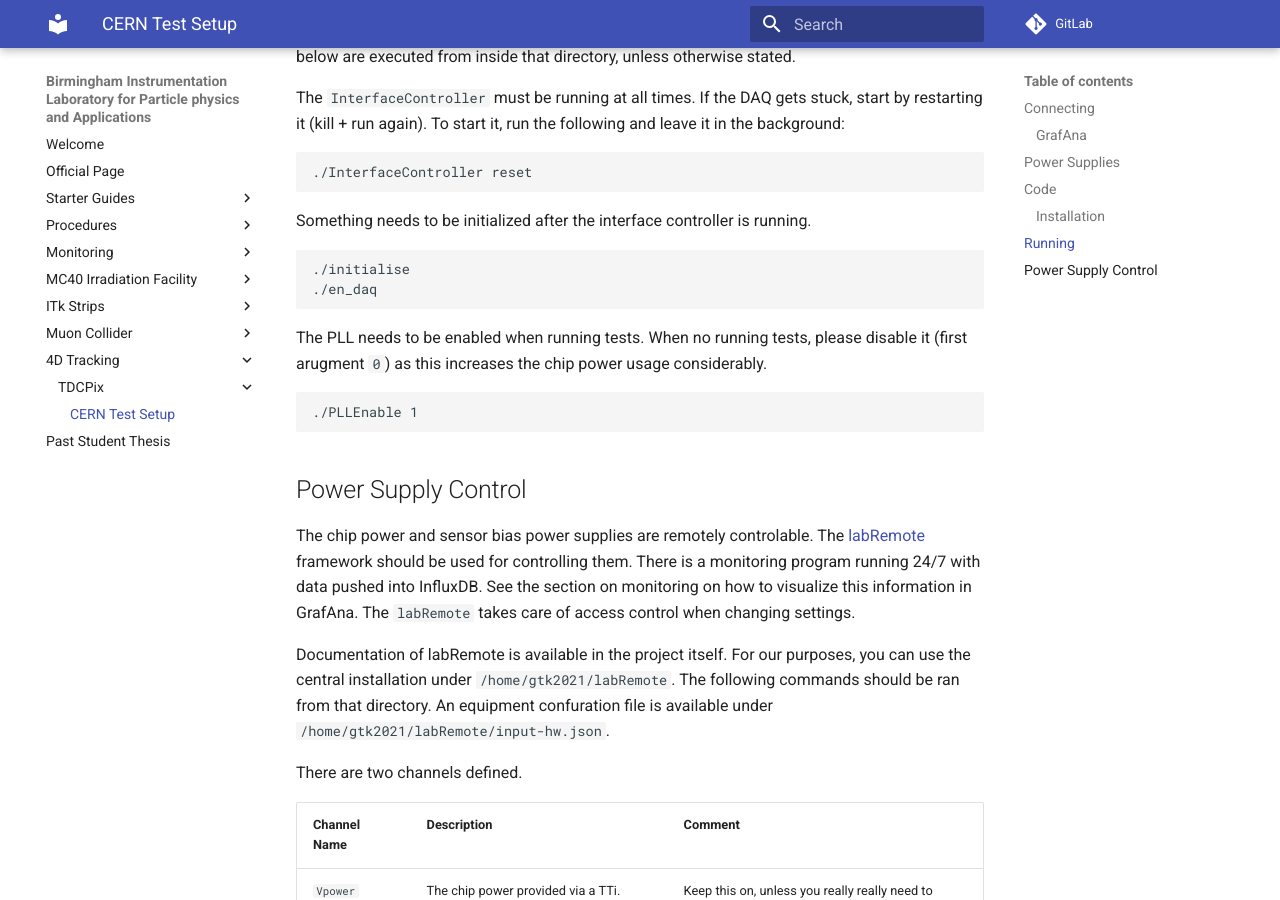
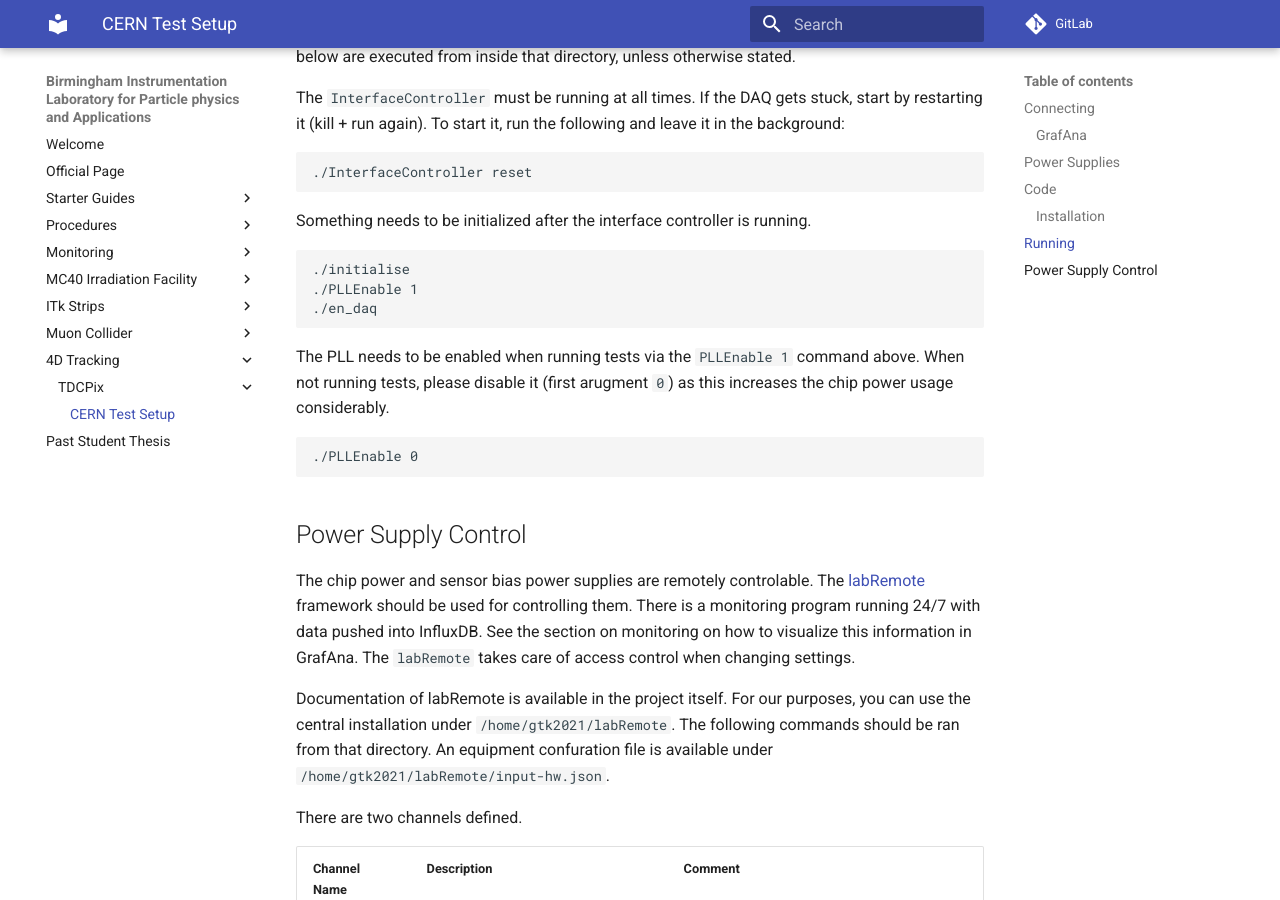
Before and after one commit to BILPAware/wiki, an MkDocs documentation site: the page built from docs/4dtracking/tdcpix/cernsetup.md, in a window 1280 px wide and 900 px high, scrolled down 1712 px. Built offline with MkDocs 1.6.1 and Material for MkDocs 9.7.7, drawn with Linux system fonts in a browser that asks for light colours.

Commit message:
TDCPix: Run PLLEnable 1 before en_daq.

````diff
--- a/docs/4dtracking/tdcpix/cernsetup.md
+++ b/docs/4dtracking/tdcpix/cernsetup.md
@@ -70,13 +70,14 @@ Something needs to be initialized after the interface controller is running.
 
 ```shell
 ./initialise
+./PLLEnable 1
 ./en_daq
 ```
 
-The PLL needs to be enabled when running tests. When no running tests, please disable it (first arugment `0`) as this increases the chip power usage considerably.
+The PLL needs to be enabled when running tests via the `PLLEnable 1` command above. When not running tests, please disable it (first arugment `0`) as this increases the chip power usage considerably.
 
 ```shell
-./PLLEnable 1
+./PLLEnable 0
 ```
 
 ## Power Supply Control
````
